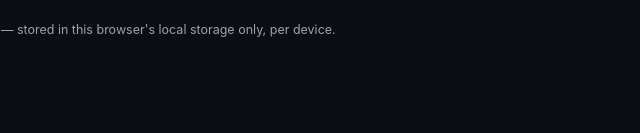
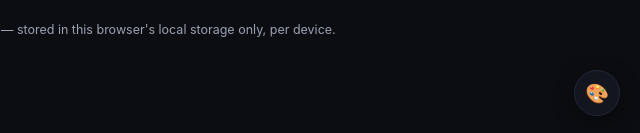
Before and after one commit to rifaterdemsahin/sep-1-future-of-jobs, a plain HTML site: page assets.html in a window 1280 px wide. Shown: the part 664-797 px from the top of the page, 640-1280 px from the left. Drawn offline with Linux system fonts and the light colour scheme.

Commit message:
Add a 7-mode theme switcher (Dark, Light, Midnight, Sepia, Ocean, Grape, High Contrast)
theme.js defines the palettes as CSS variable overrides keyed by
data-theme, applies the saved choice synchronously in <head> to avoid
a flash on navigation, and renders a floating 🎨 button + popover menu
on every page. Choice persists per-browser via localStorage.

Co-Authored-By: Claude Sonnet 5 <noreply@anthropic.com>
Claude-Session: https://claude.ai/code/session_01PNtHmzXe7ZVyyX2b4Kqhah

```diff
--- a/assets.html
+++ b/assets.html
@@ -149,6 +149,7 @@
   footer a{color:var(--accent-2);text-decoration:none;}
   footer a:hover{text-decoration:underline;}
 </style>
+<script src="theme.js"></script>
 </head>
 <body>
 
--- /dev/null
+++ b/theme.js
@@ -0,0 +1,162 @@
+(function(){
+  var STORAGE_KEY = 'jobApocalypse_theme_v1';
+
+  var THEMES = [
+    { id: 'dark', emoji: '🌑', label: 'Dark', vars: {
+      bg: '#0b0d12', panel: '#13161f', panelBorder: '#232838',
+      accent: '#e8b94a', accent2: '#5ab0ff', text: '#eef0f4', textDim: '#9aa1b0',
+      cold: '#5ab0ff', warm: '#e8b94a'
+    }},
+    { id: 'light', emoji: '☀️', label: 'Light', vars: {
+      bg: '#f7f7f5', panel: '#ffffff', panelBorder: '#e2e2e0',
+      accent: '#c98a1d', accent2: '#1f6fb2', text: '#14161c', textDim: '#5b6270',
+      cold: '#1f6fb2', warm: '#c98a1d'
+    }},
+    { id: 'midnight', emoji: '🌌', label: 'Midnight', vars: {
+      bg: '#05060a', panel: '#0d1220', panelBorder: '#1b2540',
+      accent: '#f2c14e', accent2: '#6fb1ff', text: '#eef2ff', textDim: '#8892b0',
+      cold: '#6fb1ff', warm: '#f2c14e'
+    }},
+    { id: 'sepia', emoji: '🍂', label: 'Sepia', vars: {
+      bg: '#f4ecdd', panel: '#fdf6e9', panelBorder: '#e3d3ad',
+      accent: '#b0631d', accent2: '#5c7a52', text: '#3a2f22', textDim: '#7a6a52',
+      cold: '#5c7a52', warm: '#b0631d'
+    }},
+    { id: 'ocean', emoji: '🌊', label: 'Ocean', vars: {
+      bg: '#061a1c', panel: '#0d2b2e', panelBorder: '#164447',
+      accent: '#ffb454', accent2: '#37e5c4', text: '#e6fbf8', textDim: '#7fb8b5',
+      cold: '#37e5c4', warm: '#ffb454'
+    }},
+    { id: 'grape', emoji: '🍇', label: 'Grape', vars: {
+      bg: '#120c1e', panel: '#1d1430', panelBorder: '#33254f',
+      accent: '#f6c453', accent2: '#b98cff', text: '#f1e9ff', textDim: '#a495c4',
+      cold: '#b98cff', warm: '#f6c453'
+    }},
+    { id: 'contrast', emoji: '⬛', label: 'High Contrast', vars: {
+      bg: '#000000', panel: '#000000', panelBorder: '#ffffff',
+      accent: '#ffee00', accent2: '#00e5ff', text: '#ffffff', textDim: '#cccccc',
+      cold: '#00e5ff', warm: '#ffee00'
+    }}
+  ];
+
+  function cssForTheme(t){
+    var v = t.vars;
+    return ':root[data-theme="' + t.id + '"]{' +
+      '--bg:' + v.bg + ';--panel:' + v.panel + ';--panel-border:' + v.panelBorder + ';' +
+      '--accent:' + v.accent + ';--accent-2:' + v.accent2 + ';--text:' + v.text + ';' +
+      '--text-dim:' + v.textDim + ';--cold:' + v.cold + ';--warm:' + v.warm + ';}';
+  }
+
+  function injectVarStyle(){
+    if(document.getElementById('theme-vars')) return;
+    var style = document.createElement('style');
+    style.id = 'theme-vars';
+    style.textContent = THEMES.map(cssForTheme).join('\n');
+    document.head.appendChild(style);
+  }
+
+  function getSaved(){
+    try{ return localStorage.getItem(STORAGE_KEY) || 'dark'; }
+    catch(e){ return 'dark'; }
+  }
+  function save(id){
+    try{ localStorage.setItem(STORAGE_KEY, id); }catch(e){}
+  }
+  function apply(id){
+    document.documentElement.setAttribute('data-theme', id);
+  }
+
+  // Runs synchronously as the page's <head> parses, before first paint,
+  // so switching pages doesn't flash back to the default dark theme.
+  injectVarStyle();
+  apply(getSaved());
+
+  function injectUiStyles(){
+    if(document.getElementById('theme-ui-styles')) return;
+    var style = document.createElement('style');
+    style.id = 'theme-ui-styles';
+    style.textContent =
+      '.theme-toggle{position:fixed;bottom:20px;right:20px;z-index:500;' +
+        'width:46px;height:46px;border-radius:50%;border:1px solid var(--panel-border,#232838);' +
+        'background:var(--panel,#13161f);color:var(--text,#eef0f4);font-size:19px;cursor:pointer;' +
+        'display:flex;align-items:center;justify-content:center;padding:0;' +
+        'box-shadow:0 6px 20px rgba(0,0,0,.35);transition:transform .15s ease,border-color .15s ease;}' +
+      '.theme-toggle:hover{transform:translateY(-2px);border-color:var(--accent-2,#5ab0ff);}' +
+      '.theme-menu{position:fixed;bottom:74px;right:20px;z-index:500;' +
+        'background:var(--panel,#13161f);border:1px solid var(--panel-border,#232838);' +
+        'border-radius:12px;padding:8px;box-shadow:0 12px 40px rgba(0,0,0,.45);' +
+        'display:flex;flex-direction:column;gap:2px;min-width:180px;' +
+        'font-family:-apple-system,BlinkMacSystemFont,"Segoe UI",Roboto,Helvetica,Arial,sans-serif;}' +
+      '.theme-menu[hidden]{display:none;}' +
+      '.theme-menu .tm-title{font-size:10.5px;text-transform:uppercase;letter-spacing:.06em;' +
+        'color:var(--text-dim,#9aa1b0);font-weight:700;padding:4px 10px 6px;}' +
+      '.theme-option{display:flex;align-items:center;gap:9px;font-size:13px;' +
+        'padding:8px 10px;border-radius:8px;border:1px solid transparent;background:none;' +
+        'color:var(--text-dim,#9aa1b0);cursor:pointer;text-align:left;width:100%;font-family:inherit;}' +
+      '.theme-option:hover{background:rgba(127,127,127,.14);color:var(--text,#eef0f4);}' +
+      '.theme-option.active{border-color:var(--accent-2,#5ab0ff);color:var(--text,#eef0f4);}' +
+      '.theme-option .tc-swatch{width:13px;height:13px;border-radius:50%;flex-shrink:0;' +
+        'border:1px solid rgba(127,127,127,.4);}';
+    document.head.appendChild(style);
+  }
+
+  function buildUi(){
+    injectUiStyles();
+
+    var btn = document.createElement('button');
+    btn.className = 'theme-toggle';
+    btn.type = 'button';
+    btn.title = 'Change theme';
+    btn.setAttribute('aria-label', 'Change theme');
+    btn.textContent = '🎨';
+
+    var menu = document.createElement('div');
+    menu.className = 'theme-menu';
+    menu.hidden = true;
+    menu.innerHTML = '<div class="tm-title">🎨 Theme</div>';
+
+    function refreshActive(){
+      var current = document.documentElement.getAttribute('data-theme') || 'dark';
+      menu.querySelectorAll('.theme-option').forEach(function(opt){
+        opt.classList.toggle('active', opt.dataset.id === current);
+      });
+    }
+
+    THEMES.forEach(function(t){
+      var opt = document.createElement('button');
+      opt.type = 'button';
+      opt.className = 'theme-option';
+      opt.dataset.id = t.id;
+      opt.innerHTML =
+        '<span class="tc-swatch" style="background:' + t.vars.accent + ';"></span>' +
+        t.emoji + ' ' + t.label;
+      opt.addEventListener('click', function(){
+        apply(t.id);
+        save(t.id);
+        refreshActive();
+      });
+      menu.appendChild(opt);
+    });
+
+    btn.addEventListener('click', function(e){
+      e.stopPropagation();
+      menu.hidden = !menu.hidden;
+      if(!menu.hidden) refreshActive();
+    });
+    document.addEventListener('click', function(e){
+      if(!menu.hidden && !menu.contains(e.target) && e.target !== btn){
+        menu.hidden = true;
+      }
+    });
+    document.addEventListener('keydown', function(e){
+      if(e.key === 'Escape') menu.hidden = true;
+    });
+
+    document.body.appendChild(menu);
+    document.body.appendChild(btn);
+  }
+
+  document.addEventListener('DOMContentLoaded', buildUi);
+
+  window.Theme = { THEMES: THEMES, apply: apply, save: save };
+})();
```
Also changed, not shown: design.html (+1 -0 lines), index.html (+1 -0 lines), previsualisation.html (+1 -0 lines), script.html (+1 -0 lines).
